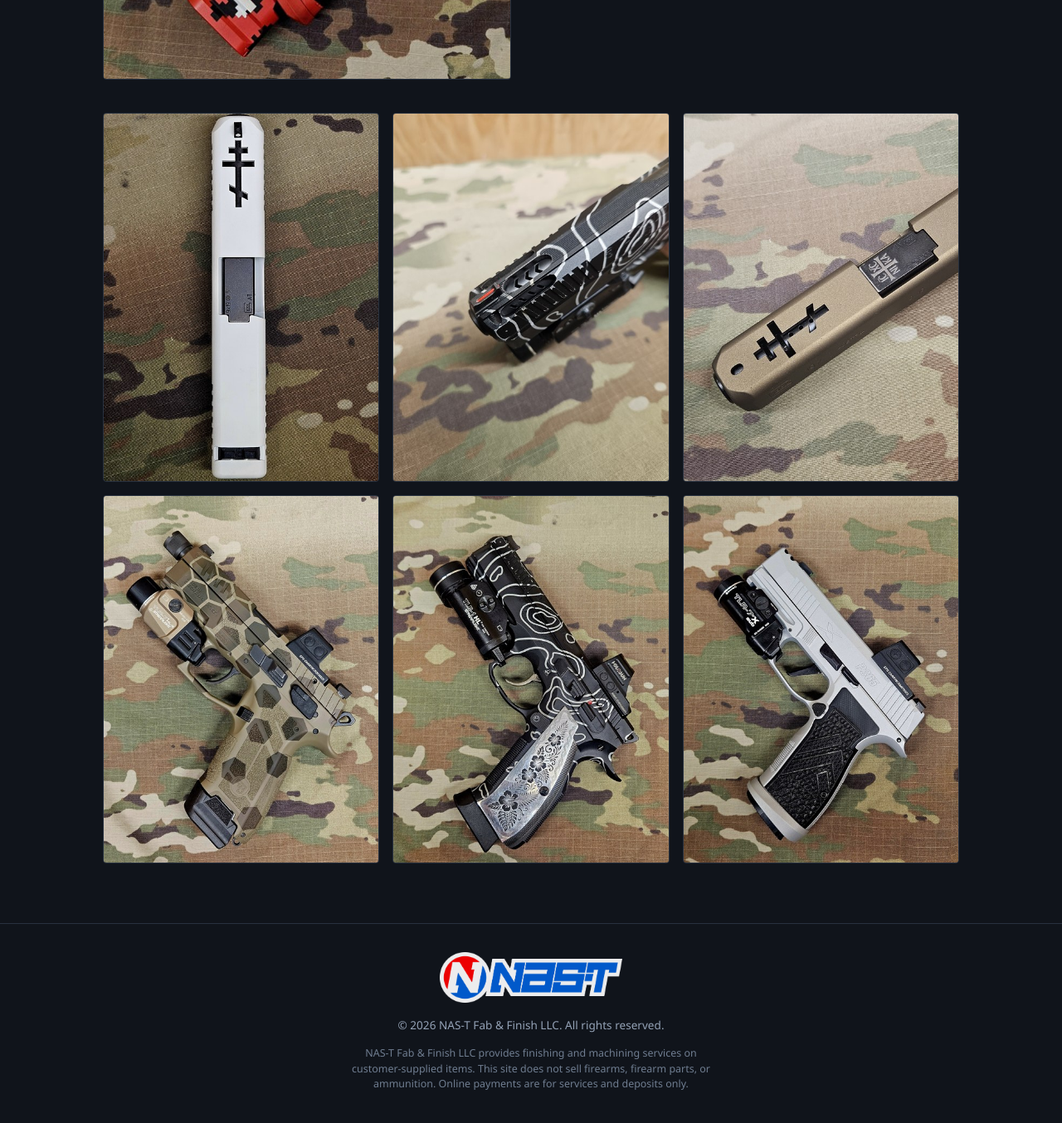
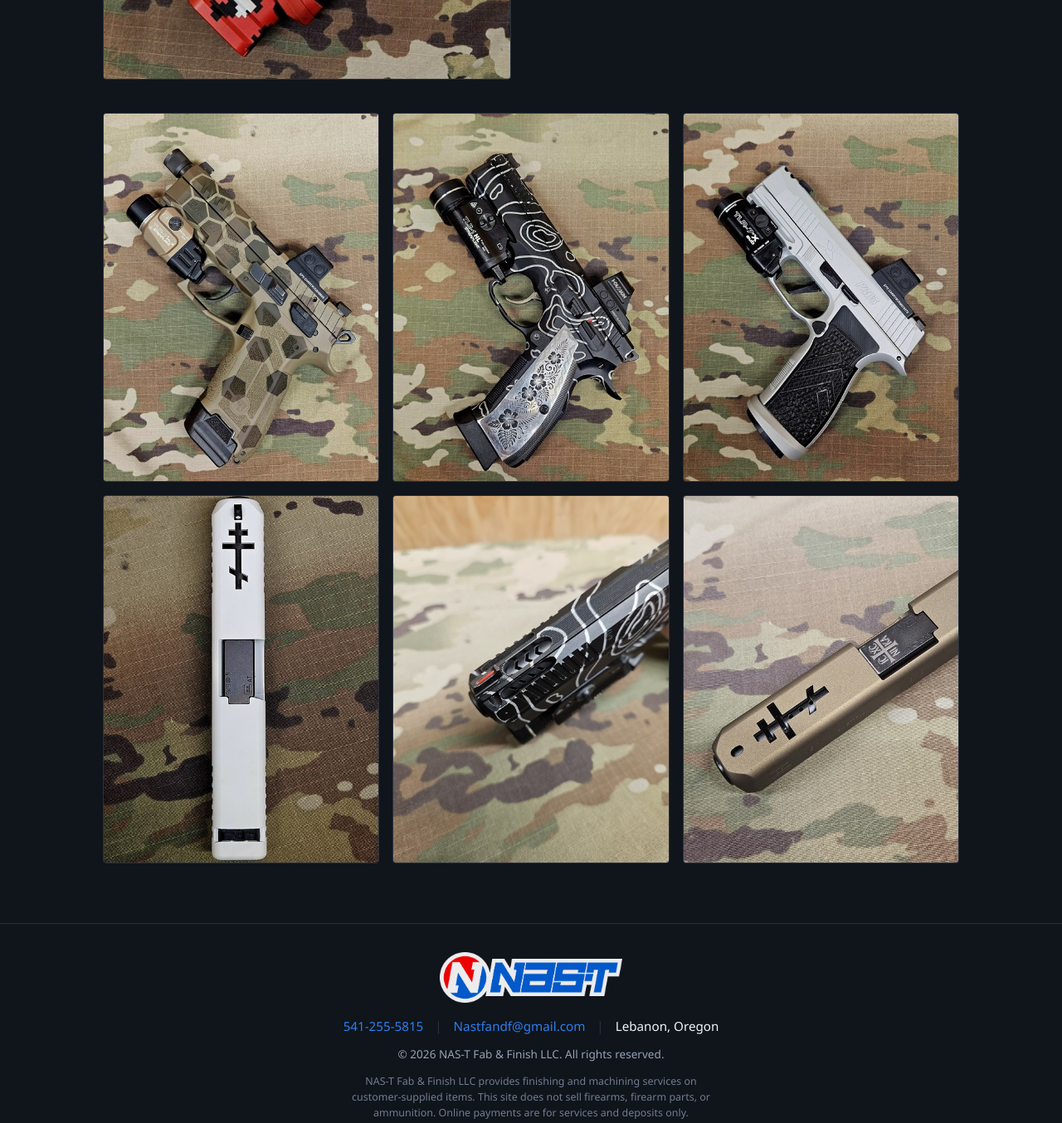
Before and after one commit to perryismyname/nFnF, a plain HTML site: page cerakote.html in a window 1280 px wide. Shown: the part 960-2314 px from the top of the page at 83% size. Drawn offline with Linux system fonts and the light colour scheme.

Commit message:
Add files via upload

```diff
--- a/cerakote.html
+++ b/cerakote.html
@@ -68,12 +68,12 @@
     </div>
     <div class="wrap">
       <div class="gallery">
+        <img src="photos/cerakote-2.jpg" srcset="photos/cerakote-2.jpg 1x, photos/cerakote-2@2x.jpg 2x" width="510" height="680" loading="lazy" decoding="async" alt="Pistol finished in a multi-tone FDE and green hex camo pattern">
+        <img src="photos/cerakote-3.jpg" srcset="photos/cerakote-3.jpg 1x, photos/cerakote-3@2x.jpg 2x" width="510" height="680" loading="lazy" decoding="async" alt="Black pistol with a custom white topographic line pattern and engraved grips">
+        <img src="photos/cerakote-4.jpg" srcset="photos/cerakote-4.jpg 1x, photos/cerakote-4@2x.jpg 2x" width="510" height="680" loading="lazy" decoding="async" alt="Two-tone pistol with a white slide and black frame">
         <img src="photos/cerakote-5.jpg" srcset="photos/cerakote-5.jpg 1x, photos/cerakote-5@2x.jpg 2x" width="510" height="680" loading="lazy" decoding="async" alt="Slide finished in white Cerakote with custom cross window">
         <img src="photos/cerakote-7.jpg" srcset="photos/cerakote-7.jpg 1x, photos/cerakote-7@2x.jpg 2x" width="510" height="680" loading="lazy" decoding="async" alt="Black slide with custom white marbled line pattern">
         <img src="photos/cerakote-6.jpg" srcset="photos/cerakote-6.jpg 1x, photos/cerakote-6@2x.jpg 2x" width="510" height="680" loading="lazy" decoding="async" alt="Slide finished in bronze Cerakote with cross window">
-        <img src="photos/cerakote-2.jpg" srcset="photos/cerakote-2.jpg 1x, photos/cerakote-2@2x.jpg 2x" width="510" height="680" loading="lazy" decoding="async" alt="Cerakote job">
-        <img src="photos/cerakote-3.jpg" srcset="photos/cerakote-3.jpg 1x, photos/cerakote-3@2x.jpg 2x" width="510" height="680" loading="lazy" decoding="async" alt="Cerakote job">
-        <img src="photos/cerakote-4.jpg" srcset="photos/cerakote-4.jpg 1x, photos/cerakote-4@2x.jpg 2x" width="510" height="680" loading="lazy" decoding="async" alt="Cerakote job">
       </div>
     </div>
   </section>
@@ -82,6 +82,13 @@
   <footer>
     <div class="wrap">
       <img class="footer-logo" src="photos/logo.png" alt="NAS-T Fab and Finish logo" width="4793" height="1328">
+      <p class="footer-contact">
+        <a href="tel:+15412555815">541-255-5815</a>
+        <span class="sep">|</span>
+        <a href="mailto:Nastfandf@gmail.com">Nastfandf@gmail.com</a>
+        <span class="sep">|</span>
+        Lebanon, Oregon
+      </p>
       <p>&copy; <span id="year"></span> NAS-T Fab &amp; Finish LLC. All rights reserved.</p>
       <p class="footer-note">
         NAS-T Fab &amp; Finish LLC provides finishing and machining services on
--- a/style.css
+++ b/style.css
@@ -269,6 +269,21 @@ p.lead { color: var(--muted); font-size: 1.05rem; margin-top: 14px; max-width: 6
 /* ---------- FOOTER ---------- */
 footer { padding: 34px 0; text-align: center; color: var(--muted); font-size: 0.85rem; }
 .footer-logo { width: 220px; height: auto; margin: 0 auto 16px; display: block; opacity: 0.92; }
+/* Phone, email and town, on every page. A local shop loses the customers who
+   just want to call, so this sits above the copyright rather than buried. */
+.footer-contact {
+  margin-bottom: 10px;
+  font-size: 0.95rem;
+  color: var(--ink);
+}
+.footer-contact a { color: var(--blue-hi); text-decoration: none; }
+.footer-contact a:hover { text-decoration: underline; }
+.footer-contact .sep { color: var(--line); margin: 0 10px; }
+@media (max-width: 560px) {
+  /* stack rather than wrap awkwardly mid-address on a phone */
+  .footer-contact .sep { display: block; height: 0; overflow: hidden; margin: 4px 0; }
+}
+
 /* Scope-of-business line. Quiet on the page, but it is the first thing a
    payment processor's reviewer looks for, so it appears on every page. */
 .footer-note {
```
Also changed, not shown: 404.html (+7 -0 lines), contact.html (+30 -9 lines), engraving.html (+8 -3 lines), index.html (+9 -1 lines), porting.html (+9 -2 lines).
